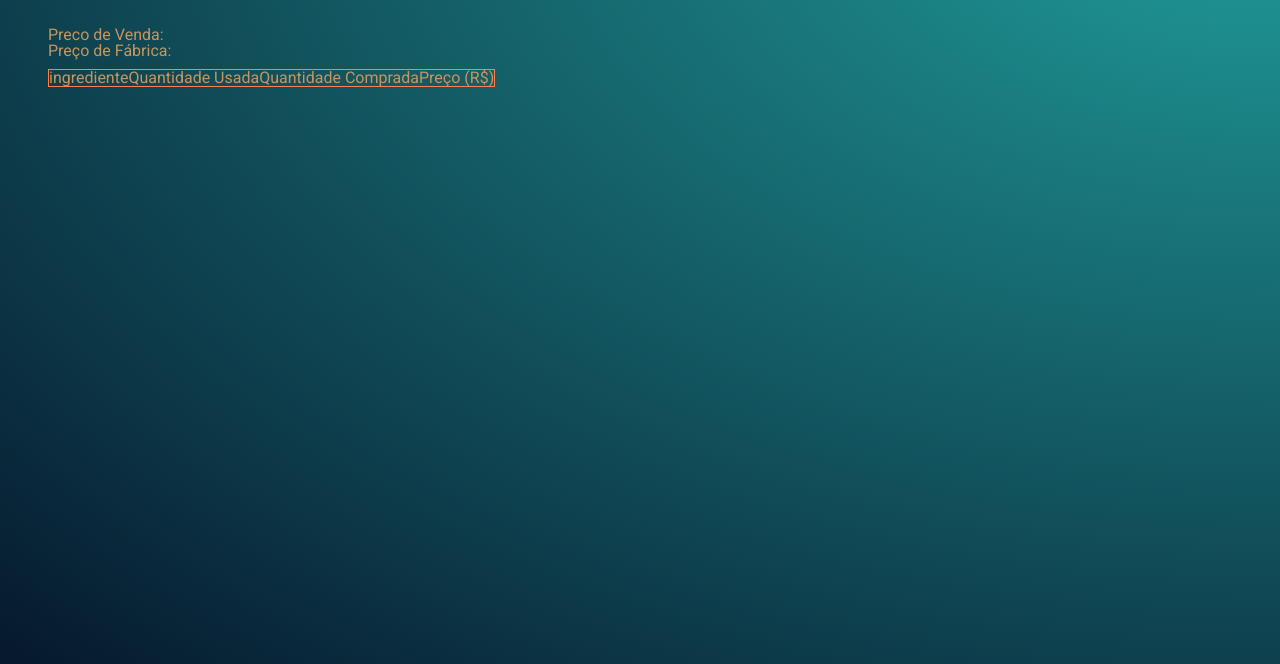
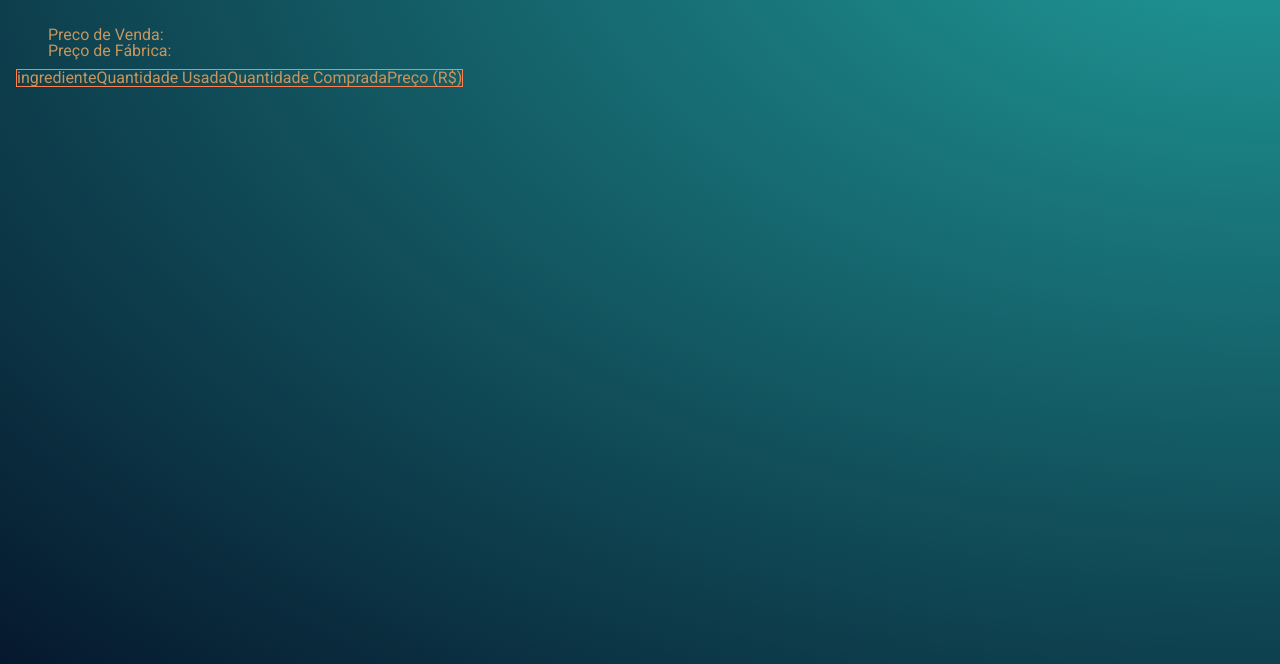
Before and after one commit to victoralmeida428/Custo-Receita, a plain HTML site: page Receita-Shay/index.html in a window 1280 px wide. Shown: the part 136-800 px from the top of the page. Drawn offline with Linux system fonts and the light colour scheme.

Commit message:
Update style.css

```diff
--- a/Receita-Shay/css/style.css
+++ b/Receita-Shay/css/style.css
@@ -28,6 +28,7 @@ html {
 
 .tabela {
     border: 1px solid coral;
+    margin-left: -2em
 
 
 }
```
